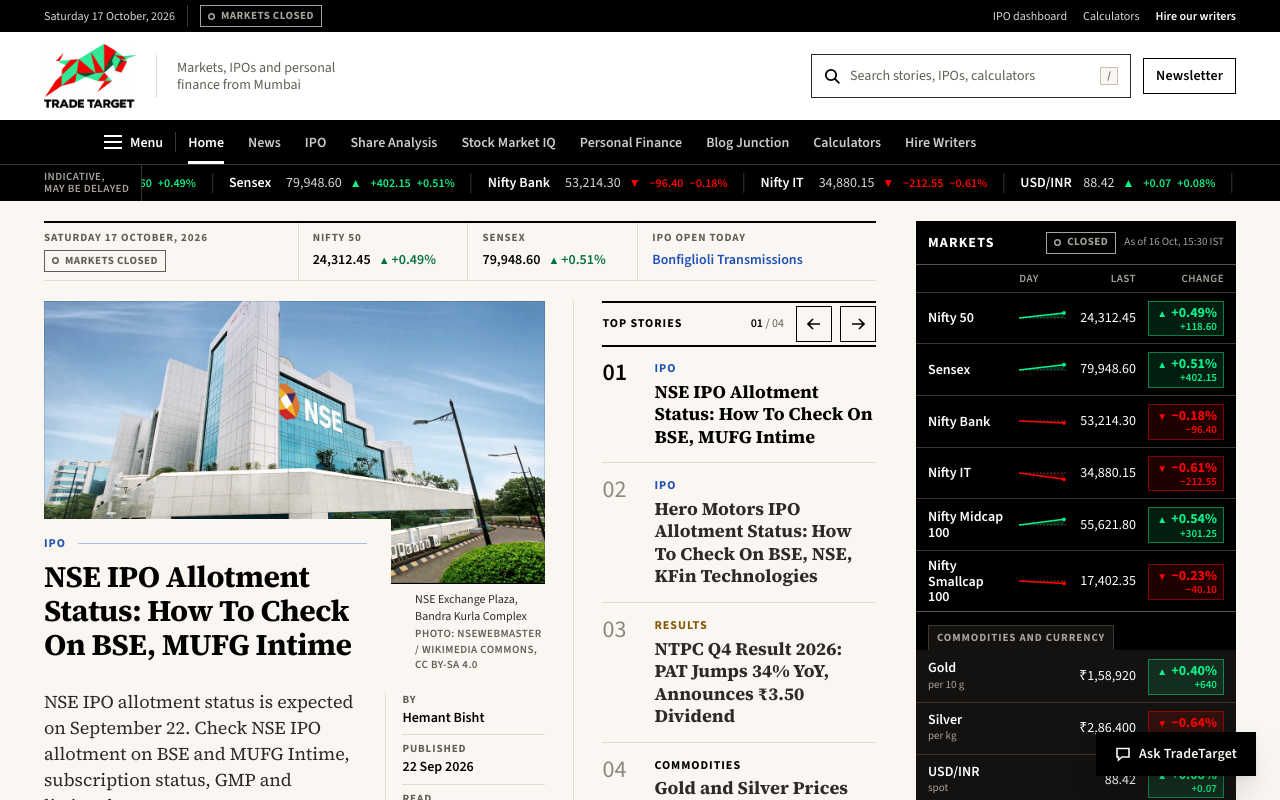
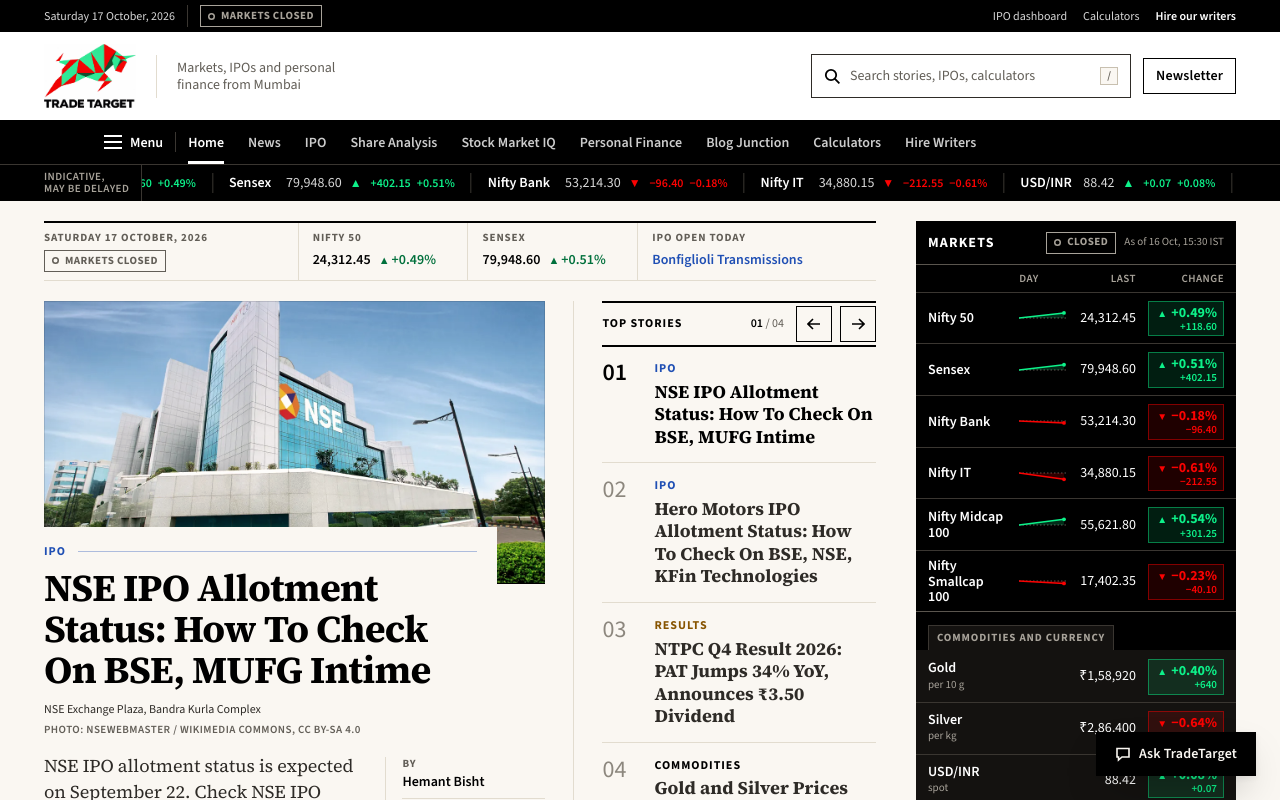
Before and after one commit to lovishv1718/trade-target, a Next.js app: page / in a window 1280 px wide. Shown: the top 800 px of the page. Built offline with nearby package versions, Linux system fonts and the light colour scheme.

Commit message:
Lead headline keeps full width on the front page; swipe hint on the explainer row
Co-Authored-By: Claude Opus 5.5 <noreply@anthropic.com>
Claude-Session: https://claude.ai/code/session_019h31jmSCpqZVwsCwxhqLPq

```diff
--- a/app/globals.css
+++ b/app/globals.css
@@ -2404,12 +2404,12 @@
     grid-row: 1;
     grid-column: 1 / -1;
   }
+  /* The hairline runs along the photo's bottom edge, behind the plate, and out past its right side */
   .lead-rule {
-    grid-row: 3;
+    grid-row: 2;
     grid-column: 1 / -1;
     align-self: start;
     height: 1px;
-    margin-top: 0.75rem;
     background: var(--color-ink);
   }
   .lead-plate {
@@ -2428,18 +2428,21 @@
     flex-wrap: wrap;
     justify-content: space-between;
     gap: 0.125rem 1rem;
-    margin-top: 0.75rem;
-    padding-top: 0.4375rem;
+    margin-top: 0.625rem;
     font-size: var(--text-xs);
     line-height: var(--text-xs--line-height);
   }
-  @container lead (min-width: 30rem) {
+  /* A column of front-page width: the plate cuts deeper into the picture, the headline keeps its size */
+  @container lead (min-width: 28rem) {
+    .lead-plate {
+      margin: -3.5rem 3rem 0 0;
+      padding: 1rem 1.25rem 0 0;
+    }
+  }
+  /* A wide column: the caption moves out to its own narrow column along the hairline */
+  @container lead (min-width: 40rem) {
     .lead {
-      grid-template-columns: minmax(0, 1fr) minmax(7.5rem, 26%);
-    }
-    .lead-rule {
-      grid-row: 2;
-      margin-top: 0;
+      grid-template-columns: minmax(0, 1fr) minmax(8.5rem, 26%);
     }
     .lead-plate {
       margin: -4rem 1.5rem 0 0;
@@ -2451,14 +2454,6 @@
       display: block;
       margin-top: 0;
       padding-top: 0.5rem;
-    }
-  }
-  /* Where the plate shares the width with the caption column, the headline steps down to fit it */
-  @container lead (min-width: 30rem) and (max-width: 40rem) {
-    .lead-title {
-      font-size: var(--text-3xl);
-      line-height: var(--text-3xl--line-height);
-      letter-spacing: var(--text-3xl--letter-spacing);
     }
   }
   /* First load only: the lead headline rises into place behind a clip, in reading order, under 400ms */
--- a/app/page.tsx
+++ b/app/page.tsx
@@ -180,7 +180,8 @@ export default function HomePage() {
       <section className="surface-paper-2 band band-data border-y border-rule" aria-label="Stock Market IQ">
         <div className="wrap">
           <SectionHeader title="Stock Market IQ" href="/stock-market-iq/" accent="learn" more={false} dek="Explainers in plain language" />
-          <Scroller label="Stock Market IQ explainers" className="mt-5">
+          <p className="scroll-hint mt-4">Swipe sideways for more explainers</p>
+          <Scroller label="Stock Market IQ explainers" className="mt-3 lg:mt-5">
             {smiq.map((s) => (
               <div key={s.slug} className="w-[72%] sm:w-[42%] md:w-[30%] lg:w-[21%]">
                 <StoryTile story={s} sizes="(min-width: 1024px) 260px, (min-width: 768px) 30vw, 72vw" />
```
